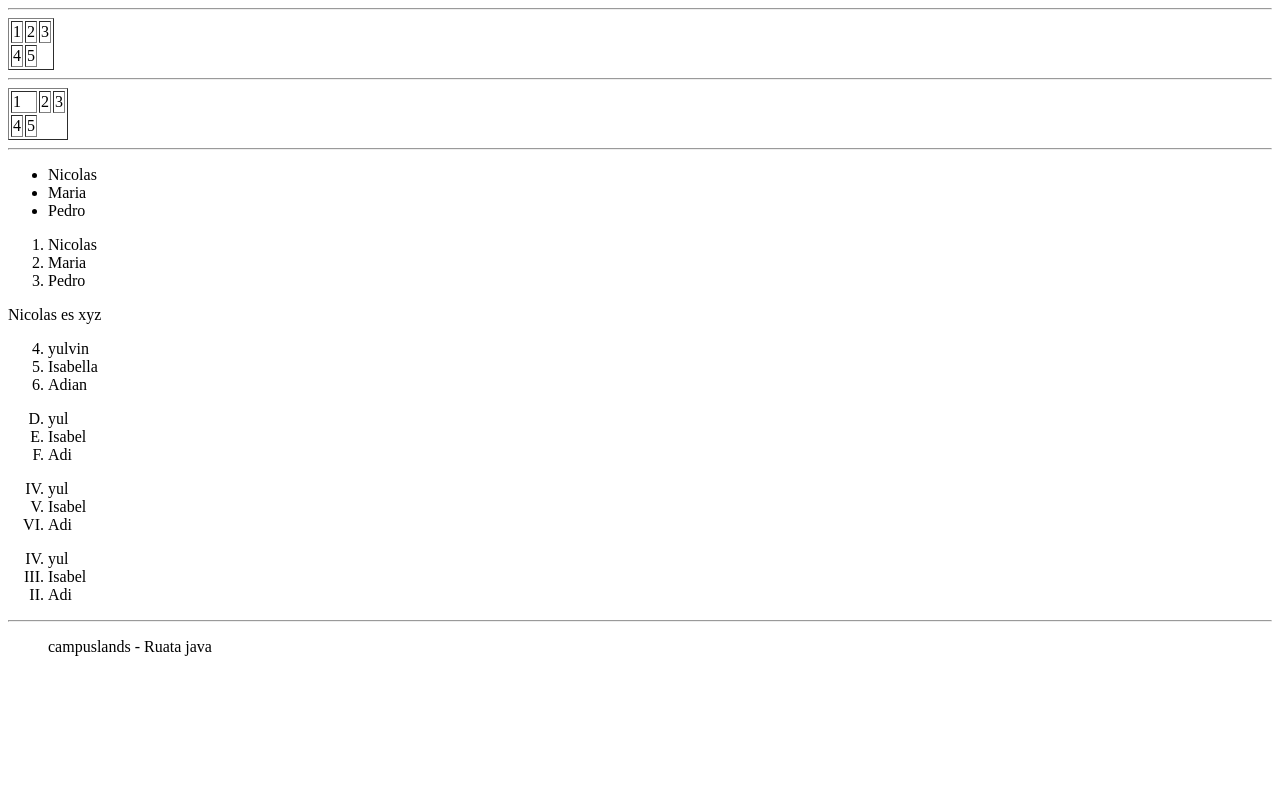
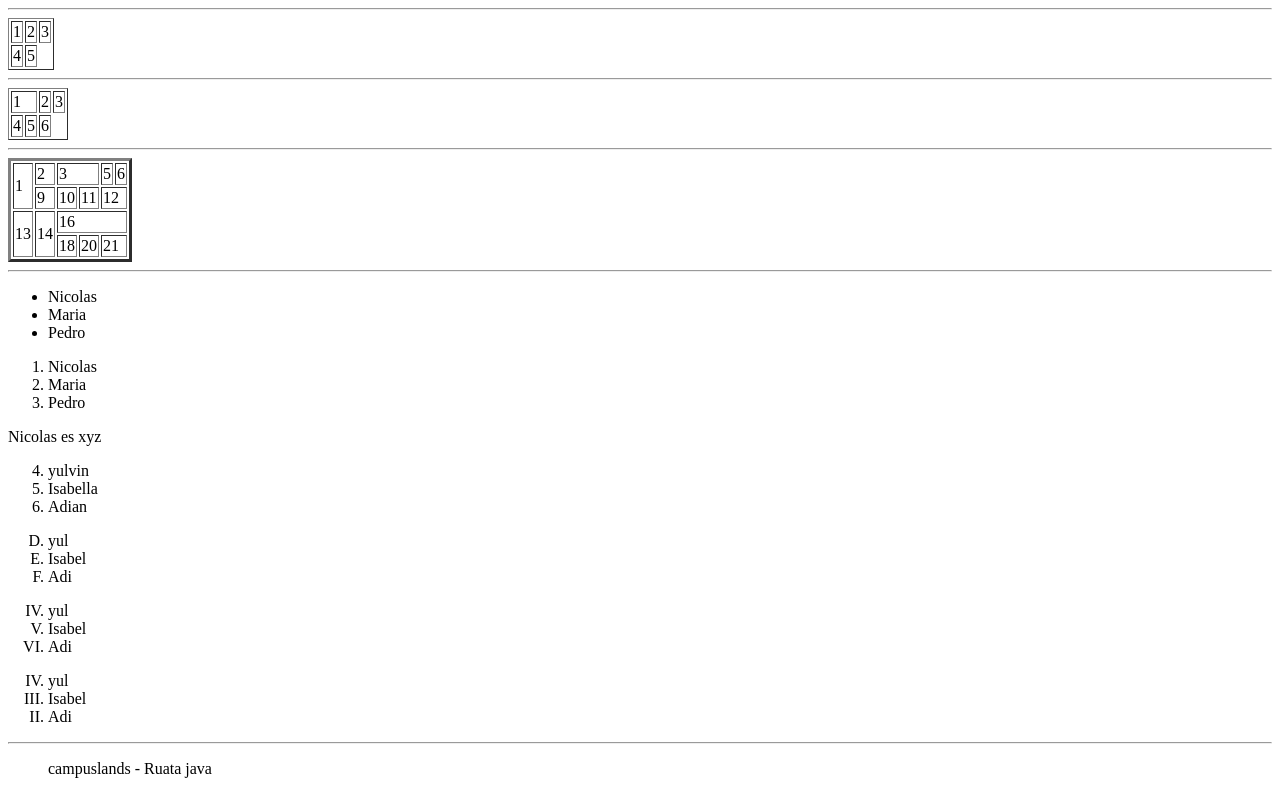
Before and after one commit to MarioFelipe19/Html-Campus, a plain HTML site: page Temas/Dia3_.html in a window 1280 px wide. Drawn offline with Linux system fonts and the light colour scheme.

Commit message:
Feat : Modificacion

```diff
--- a/Temas/Dia3_.html
+++ b/Temas/Dia3_.html
@@ -60,6 +60,41 @@
             <td>
                 5
             </td>
+            <td>
+                6
+            </td>
+        </tr>
+    </table>
+    <hr>
+    <table border="3">
+        <tr>
+            <td  rowspan="2">1</td>
+            <td>2</td>
+            <td colspan="2">3</td>
+
+            <td>5</td>
+            <td>6</td>
+        </tr>
+        <tr>
+
+            <td>9</td>
+            <td>10</td>
+            <td>11</td>
+            <td colspan="2">12</td>
+        </tr>
+        <tr>
+            <td rowspan="2">13</td>
+            <td rowspan="2">14</td>
+
+            <td colspan="4">16</td>
+        </tr>
+        <tr>
+
+            <td>18</td>
+
+            <td>20</td>
+            <td colspan="2">21</td>
+
         </tr>
     </table>
     <!-- listas -->
```
